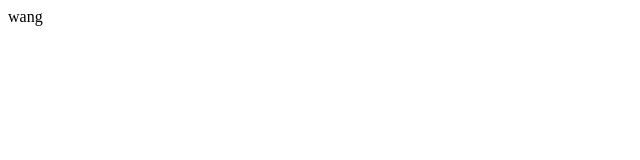
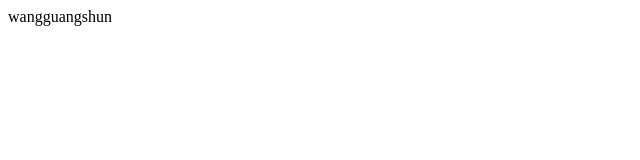
Before and after one commit to xiaobai-help/project_01, a plain HTML site: page index.html in a window 1280 px wide. Shown: the full height of the page, 0-640 px from the left. Drawn offline with Linux system fonts and the light colour scheme.

Commit message:
初始化了index.html

```diff
--- a/index.html
+++ b/index.html
@@ -9,7 +9,9 @@
 </head>
 
 <body>
-wang
+    <div>
+        wangguangshun
+    </div>
 </body>
 
 </html>
```
